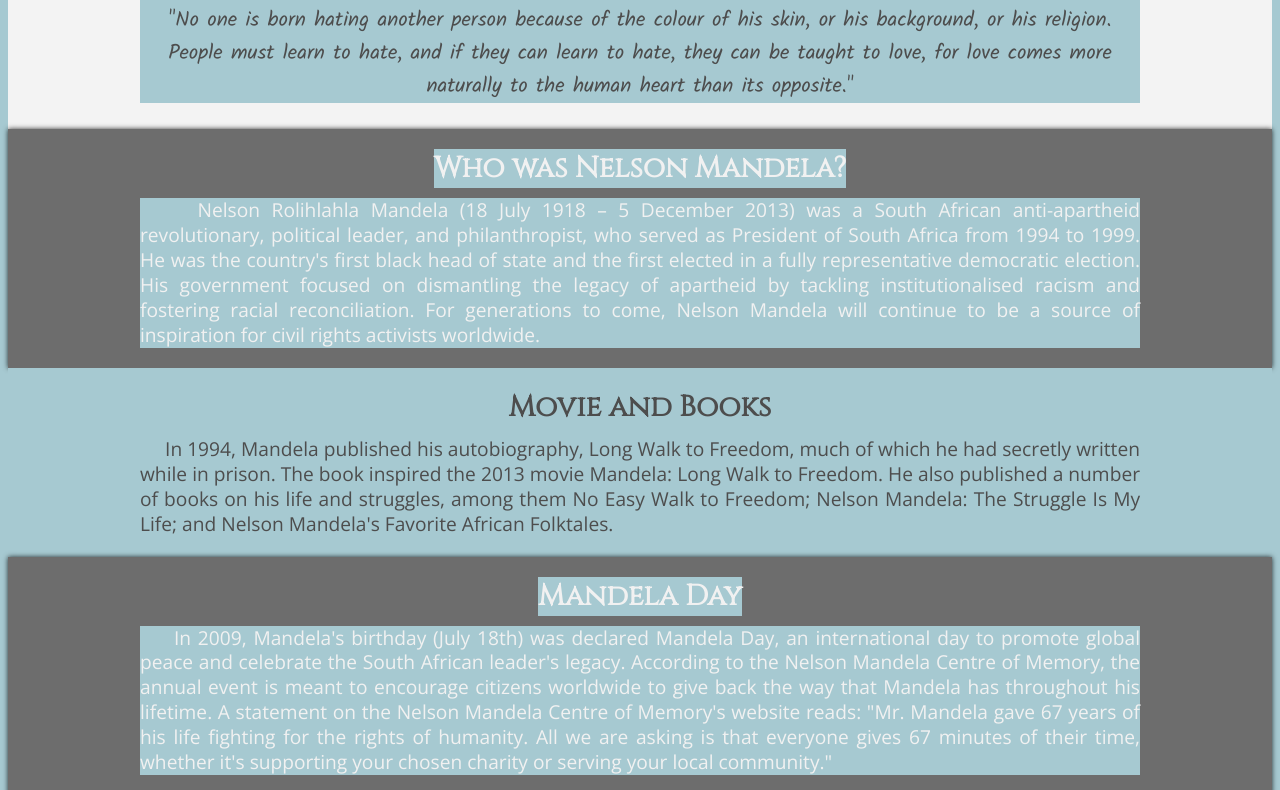
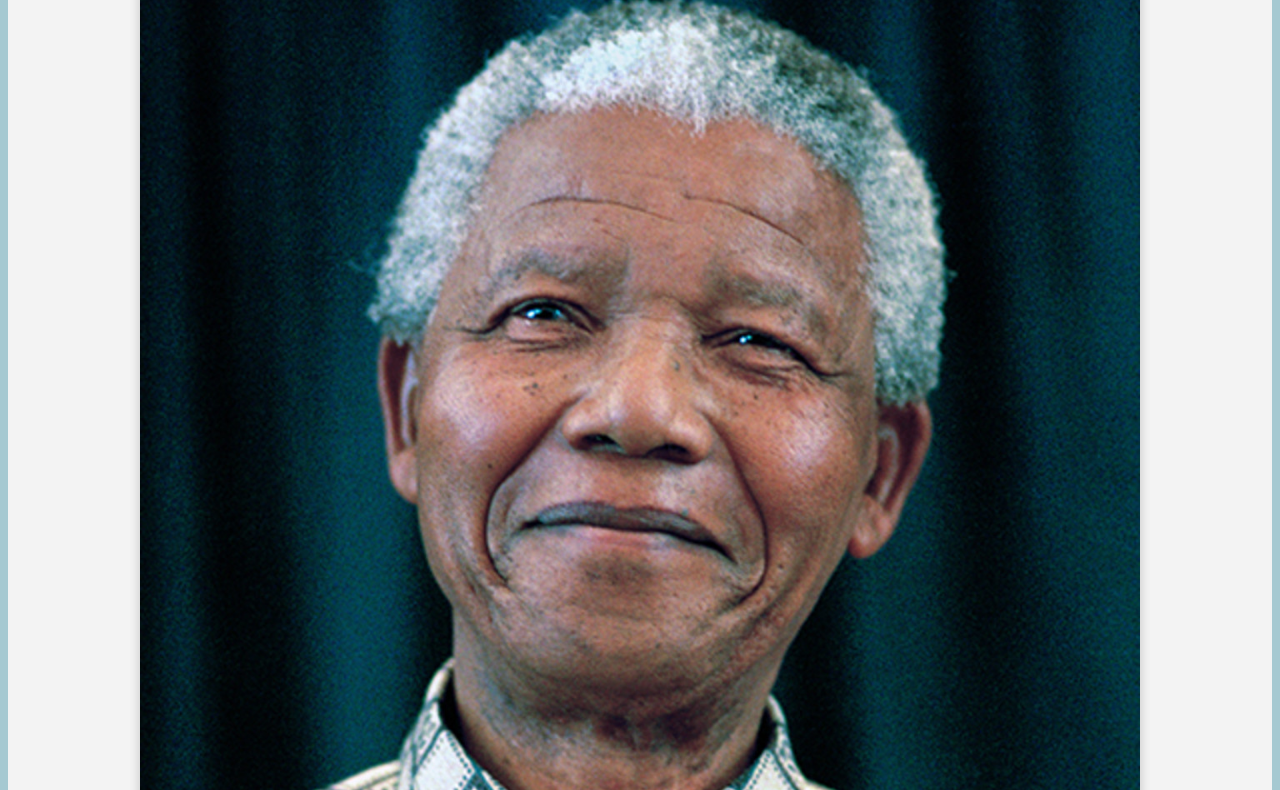
Before and after one commit to omololacrea8/NM-bio, a plain HTML site: page index.html in a window 1280 px wide. Shown: the part 119-909 px from the top of the page. Drawn offline with nearby package versions, Linux system fonts and the light colour scheme; a web font is replaced by a local one.

Commit message:
Update index.html

```diff
--- a/index.html
+++ b/index.html
@@ -5,7 +5,7 @@
 		<meta name="viewport" content="width=device-width, initial-scale=1">
 		<meta name="description" content="A simple tribute page for Nelson Mandela.">
         <title>Nelson Mandela Bio</title>
-        <link rel="icon" href="img/n.jpg" type="img/jpg" sizes="16*16">
+        <link rel="icon" href="n.jpg" type="img/jpg" sizes="16*16">
         <link rel="stylesheet" href="style.css">
         <link href="https://fonts.googleapis.com/css?family=Open+Sans:400,600,700|Oxygen|Roboto-Slab:400,600,700|Dancing+Script|Cinzel|Amatic+SC|Caveat|Kalam" rel="stylesheet">
 	</head>
@@ -15,7 +15,7 @@
 		</nav>
 		<header>
 			<figure>
-				<img src="img/nm.jpg" alt="Nelson Mandela">
+				<img src="nm.jpg" alt="Nelson Mandela">
 				<figcaption>
 					"No one is born hating another person because of the colour of his skin, or his background, or his religion. People must learn to hate, and if they can learn to hate, they can be taught to love, for love comes more naturally to the human heart than its opposite."
 				</figcaption>
```
